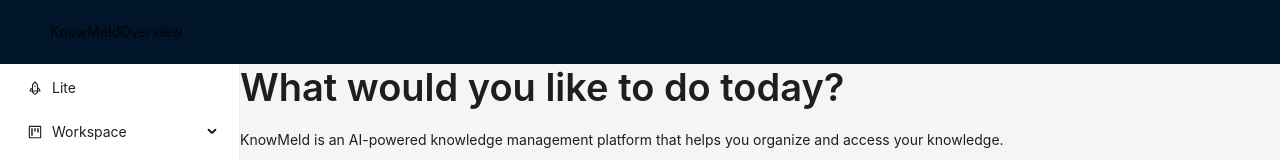
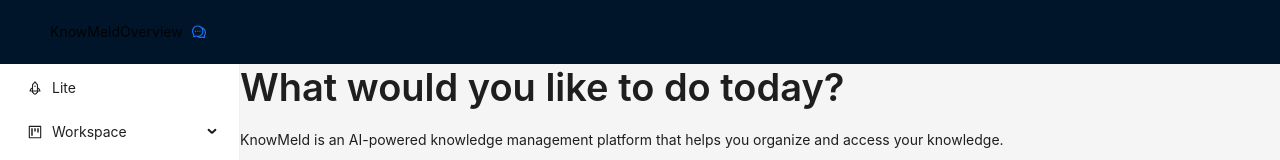
Before and after one commit to unit-mesh/know-meld, a Next.js app: page / in a window 1280 px wide. Shown: the top 160 px of the page. Built offline with nearby package versions, Linux system fonts and the light colour scheme; what @ant-design/nextjs-registry would draw is missing.

Commit message:
feat: add AIChat Drawer in header

```diff
--- /dev/null
+++ b/src/components/chat/AIChat.tsx
@@ -0,0 +1,6 @@
+
+export default function AIChat() {
+    return (
+        <div>AI Chat</div>
+    );
+}
--- a/src/components/layout/Header.tsx
+++ b/src/components/layout/Header.tsx
@@ -1,12 +1,25 @@
 "use client";
 
-import { Layout, LayoutProps } from "antd";
+import { Button, Drawer, Layout, LayoutProps } from "antd";
 import Link from "next/link";
+import { useState } from "react";
+import AIChat from "../chat/AIChat";
+import { CommentOutlined } from "@ant-design/icons";
 
 const { Header } = Layout;
 
 export default function AntdHeader(props: LayoutProps & { headerTitle: string }) {
-    const { headerTitle, ...otherProps } = props;
+  const { headerTitle, ...otherProps } = props;
+
+  const [open, setOpen] = useState(false);
+
+  const showDrawer = () => {
+    setOpen(true);
+  };
+
+  const onClose = () => {
+    setOpen(false);
+  };
 
   return (
     <Header
@@ -27,7 +40,11 @@ export default function AntdHeader(props: LayoutProps & { headerTitle: string })
         <Link href="/misc/overview" className="text-white hover:text-gray-300 transition-colors">
           Overview
         </Link>
+        <Button type="link" icon={< CommentOutlined />} onClick={showDrawer}/>
+        <Drawer title="AI Chat" onClose={onClose} open={open}>
+          <AIChat />
+        </Drawer>
       </div>
-    </Header>
+    </Header >
   );
 }
```
